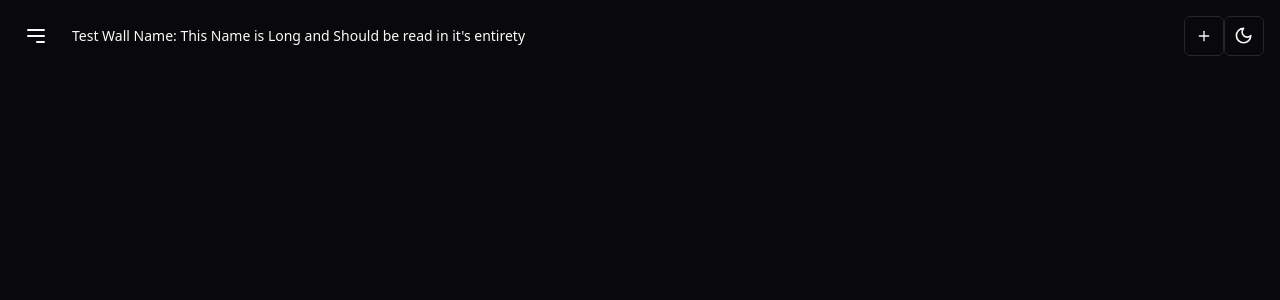
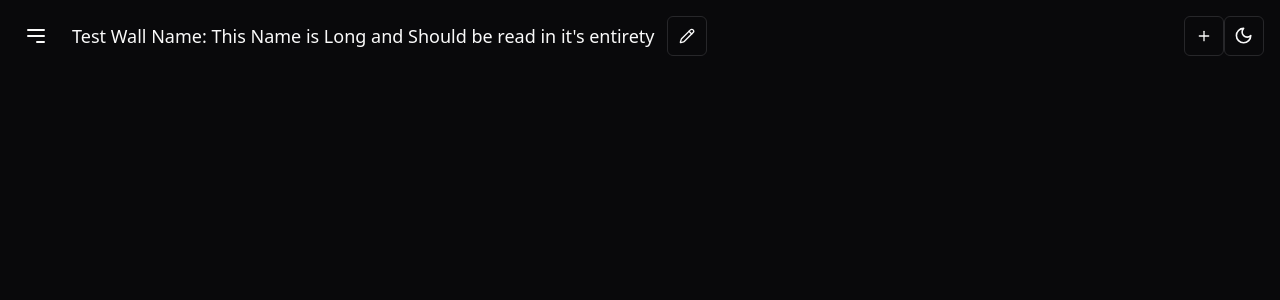
Before and after one commit to dpeterzen/apa-mock, a React (Vite) app: page / in a window 1280 px wide. Shown: the top 300 px of the page. Built offline with nearby package versions, Linux system fonts and the light colour scheme.

Commit message:
first pass at edit title

```diff
--- a/src/components/WallMenubar.tsx
+++ b/src/components/WallMenubar.tsx
@@ -1,16 +1,13 @@
-import React, { useState } from "react";
+import React, { useState, useRef, useEffect } from "react";
 import {
   Menubar,
   MenubarContent,
   MenubarItem,
   MenubarMenu,
-  MenubarSeparator,
-  MenubarShortcut,
-  MenubarSub,
-  MenubarSubContent,
-  MenubarSubTrigger,
   MenubarTrigger,
 } from "@/components/ui/menubar";
+import { Pencil, Check } from "lucide-react"; // Assuming you have lucide-react installed
+import { Button } from "@/components/ui/button"; // Assuming you have a Button component
 
 const wallNames = [
   "Test Wall Name: This Name is Long and Should be read in it's entirety",
@@ -20,18 +17,61 @@ const wallNames = [
 
 export default function WallMenubar() {
   const [selectedWall, setSelectedWall] = useState(wallNames[0]);
+  const [isEditing, setIsEditing] = useState(false);
+  const [newWallName, setNewWallName] = useState(selectedWall);
+  const inputRef = useRef<HTMLInputElement>(null);
+  const spanRef = useRef<HTMLSpanElement>(null);
+
+  const handleEdit = () => {
+    setIsEditing(true);
+  };
+
+  const handleSave = () => {
+    setSelectedWall(newWallName);
+    setIsEditing(false);
+  };
+
+  useEffect(() => {
+    if (isEditing && inputRef.current && spanRef.current) {
+      spanRef.current.textContent = newWallName;
+      inputRef.current.style.width = `${spanRef.current.offsetWidth + 90}px`; // Adding 10px padding
+    }
+  }, [newWallName, isEditing]);
 
   return (
     <Menubar>
       <MenubarMenu>
-        <MenubarTrigger>{selectedWall}</MenubarTrigger>
+        <div className="flex items-center">
+          {isEditing ? (
+            <>
+              <input
+                ref={inputRef}
+                type="text"
+                value={newWallName}
+                onChange={(e) => setNewWallName(e.target.value)}
+                className="border p-2 rounded bg-inherit text-lg"
+              />
+              <Button variant="outline" size="icon" onClick={handleSave}>
+                <Check className="h-4 w-4" />
+              </Button>
+              <span
+                ref={spanRef}
+                className="absolute invisible whitespace-nowrap"
+              />
+            </>
+          ) : (
+            <MenubarTrigger>{selectedWall}</MenubarTrigger>
+          )}
+          <Button variant="outline" size="icon" onClick={handleEdit}>
+            <Pencil className="h-4 w-4" />
+          </Button>
+        </div>
         <MenubarContent>
           {wallNames.map((wallName, index) => (
             <MenubarItem key={index} onClick={() => setSelectedWall(wallName)}>
               {wallName}
             </MenubarItem>
           ))}
-
         </MenubarContent>
       </MenubarMenu>
     </Menubar>
--- a/src/components/ui/menubar.tsx
+++ b/src/components/ui/menubar.tsx
@@ -36,7 +36,7 @@ const MenubarTrigger = React.forwardRef<
   <MenubarPrimitive.Trigger
     ref={ref}
     className={cn(
-      "flex cursor-default select-none items-center rounded-sm px-3 py-1.5 text-sm font-medium outline-none data-[state=open]:text-accent-foreground",
+      "flex cursor-default select-none items-center rounded-sm px-3 py-1.5 text-lg font-medium outline-none data-[state=open]:text-accent-foreground",
       className
     )}
     {...props}
```
